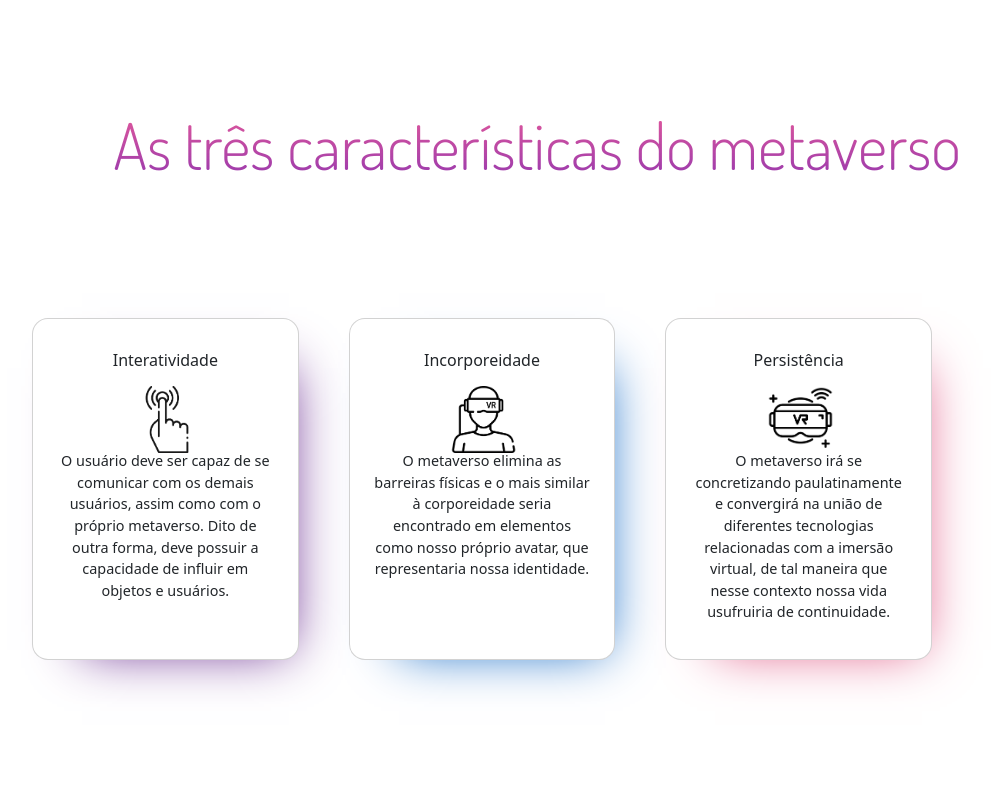
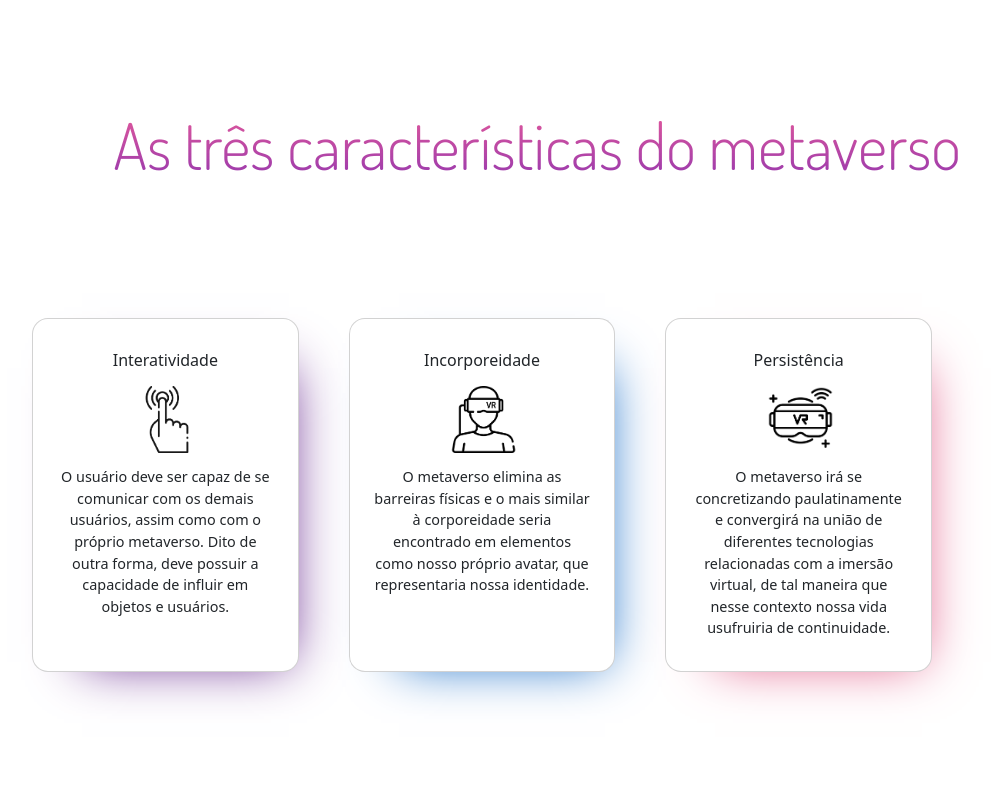
Before and after one commit to Gustavocassaro/projeto-estagio, a plain HTML site: page index.html in a window 1280 px wide. Shown: the part 1600-2400 px from the top of the page, without its empty margins (158-1149 px from the left). Drawn offline with nearby package versions, Linux system fonts and the light colour scheme.

Commit message:
ana julia faz o codigo direito

```diff
--- a/css/style.css
+++ b/css/style.css
@@ -179,10 +179,10 @@ main.cards section.card {
     text-align: center;
     padding: 1rem 1.5rem;
     border-radius: 16px;
-    margin-left: 50px;/*largura entre um card e outro*/
 }
 main.cards {
     display: flex;
+    gap: 50px; /* LARGURA DE UM CARD E OUTRO (CERTO DESSA VEZ ANA JULIA JUMENTO) */
     padding: 190px;
 }
 main.cards section.card:first-child {
@@ -203,7 +203,7 @@ main.cards section.card span {
     font-weight: 300;
     max-width: 240px;
     font-size: 90%;
-    margin-bottom: 20px;
+    margin: 16px 0;
 }
 main.cards section.card.intera{ /*cor em volta dos cardes*/
     box-shadow: 20px 20px 50px -30px #5d1a87;
@@ -236,13 +236,13 @@ main.cards section.card.persis {
 }
     /*  sessão footer  */
     footer{
-
         height: 10%;
         background-image: linear-gradient(to right, #350F34,#4A2257,#643579,#1754A5,#101567);
         padding: 5em ;
         color: #fff;
         text-align: center;
     }
+
     footer span a{
         color: #ffffff;
         text-decoration: none;
--- a/index.html
+++ b/index.html
@@ -87,7 +87,8 @@
    <br><br><br><br><br><br>
     <!--Cards-->
     <div class="max-width">
-      <h1 class="title">As três características do metaverso</h1> <br></div>
+      <h1 class="title">As três características do metaverso</h1><br>
+    </div>
 
     <main class="cards">
       <section class="card intera">
@@ -117,7 +118,7 @@
       </section>
     </main>
     <section class="count2">
-      <h3 class="letra">Vale a pena destacar como o metaverso é hoje e como ele pode vir a funcionar. O metaverso tem o potencial para ser uma cidade. Você liga seus óculos de realidade virtual ( ou qualquer outro equipamento que ainda vão inventar ) e seu avatar aparece nesta cidade virtual. Lá, você pode consumir produtos e serviços totalmente virtuais ou que tenham entrega física, e o que você compra em uma loja você consegue usar em todos os ambientes dessa cidade.</h3>
+      <h3 class="letra">Vale a pena destacar como o metaverso é hoje e como ele pode vir a funcionar. O metaverso tem o potencial para ser uma cidade. Você liga seus óculos de realidade virtual (ou qualquer outro equipamento que ainda vão inventar) e seu avatar aparece nesta cidade virtual. Lá, você pode consumir produtos e serviços totalmente virtuais ou que tenham entrega física, e o que você compra em uma loja você consegue usar em todos os ambientes dessa cidade.</h3>
 
       <div id="carouselExampleIndicators" class="carousel slide" data-bs-ride="carousel">
         <div class="carousel-indicators">
@@ -129,11 +130,13 @@
           <div class="carousel-item active">
             <div style="width:80%;height:10px;padding-bottom:65%;position:relative;"><iframe src="https://giphy.com/embed/r8b5bRsznrT6naOLq9" width="100%" height="80%" style="position:absolute" frameBorder="0" class="giphy-embed" allowFullScreen></iframe></div><p><a href="https://giphy.com/gifs/facebook-meta-metaverse-r8b5bRsznrT6naOLq9"></a></p>
           </div>
+
           <div class="carousel-item">
             <div style="width:80%;height:0;padding-bottom:65%;position:relative;"><iframe src="https://giphy.com/embed/7JrHnUiZI1B3kxmfms" width="100%" height="80%" style="position:absolute" frameBorder="0" class="giphy-embed" allowFullScreen></iframe></div><p><a href="https://giphy.com/gifs/facebook-meta-metaverse-7JrHnUiZI1B3kxmfms"></a></p>
           </div>
+
           <div class="carousel-item">
-            <div style="width:80%;height:0;padding-bottom:65%;position:relative;"><iframe src="https://giphy.com/embed/Ch7bEcIsZJHWxTClUl" width="100%" height="80%" style="position:absolute" frameBorder="0" class="giphy-embed" allowFullScreen></iframe></div><p><a href="https://giphy.com/gifs/facebook-meta-metaverse-Ch7bEcIsZJHWxTClUl"></a></p>
+            <div style="width:80%;height:0;padding-bottom:65%;position:relative;"><iframe src="https://giphy.com/embed/Ch7bEcIsZJHWxTClUl" width="100%" height="80%" style="position:absolute" frameBorder="0" class="giphy-embed" ></iframe></div>
           </div>
         </div>
         <button class="carousel-control-prev" type="button" data-bs-target="#carouselExampleIndicators" data-bs-slide="prev">
@@ -156,8 +159,8 @@
       <span>Criado por <a>Copyright©metaverso.com</a></span>
     </footer>
 
-
     <script src="js/script.js"></script>
     <script src="https://cdn.jsdelivr.net/npm/bootstrap@5.1.3/dist/js/bootstrap.bundle.min.js" integrity="sha384-ka7Sk0Gln4gmtz2MlQnikT1wXgYsOg+OMhuP+IlRH9sENBO0LRn5q+8nbTov4+1p" crossorigin="anonymous"></script>
+
   </body>
 </html>
```
